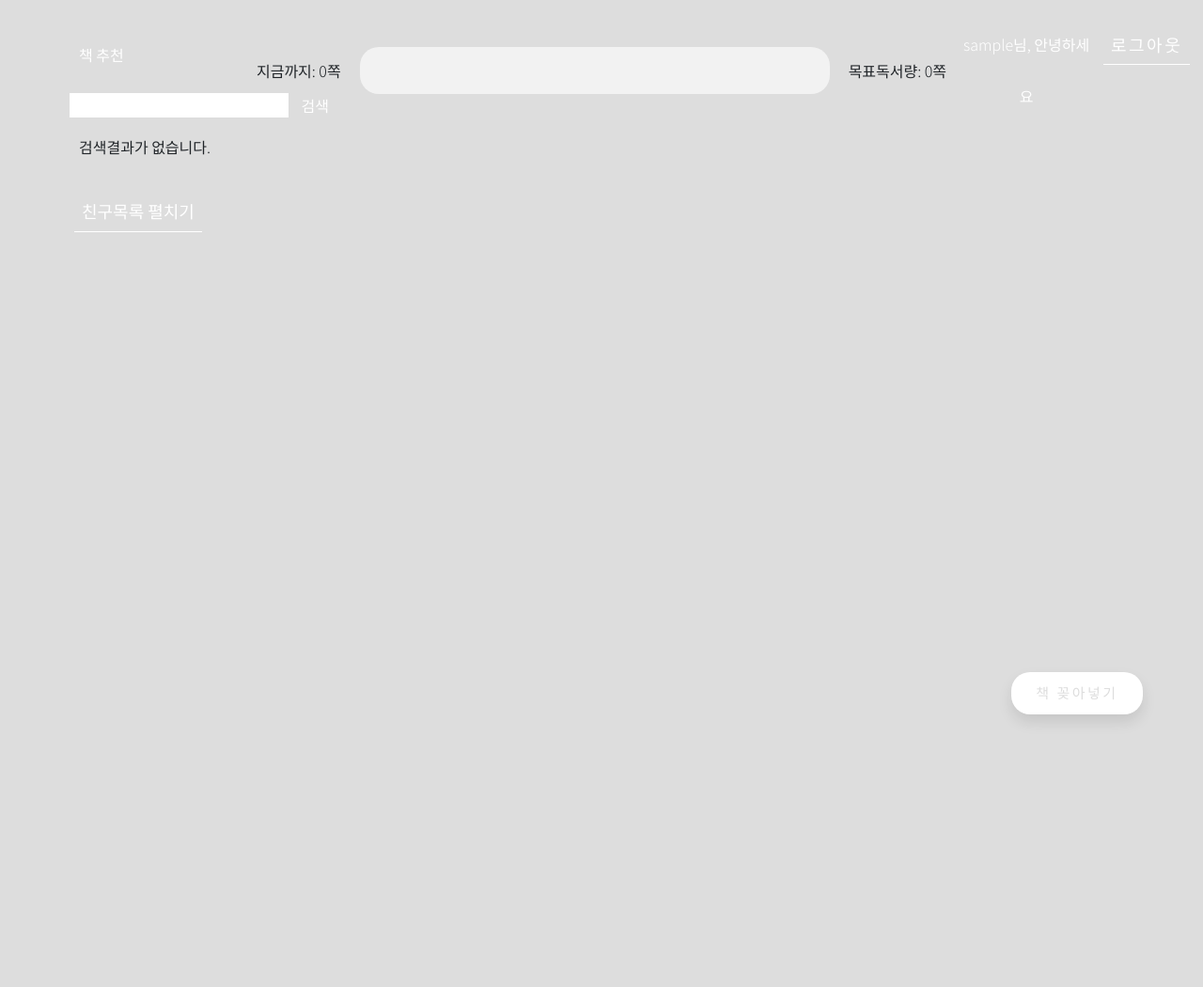
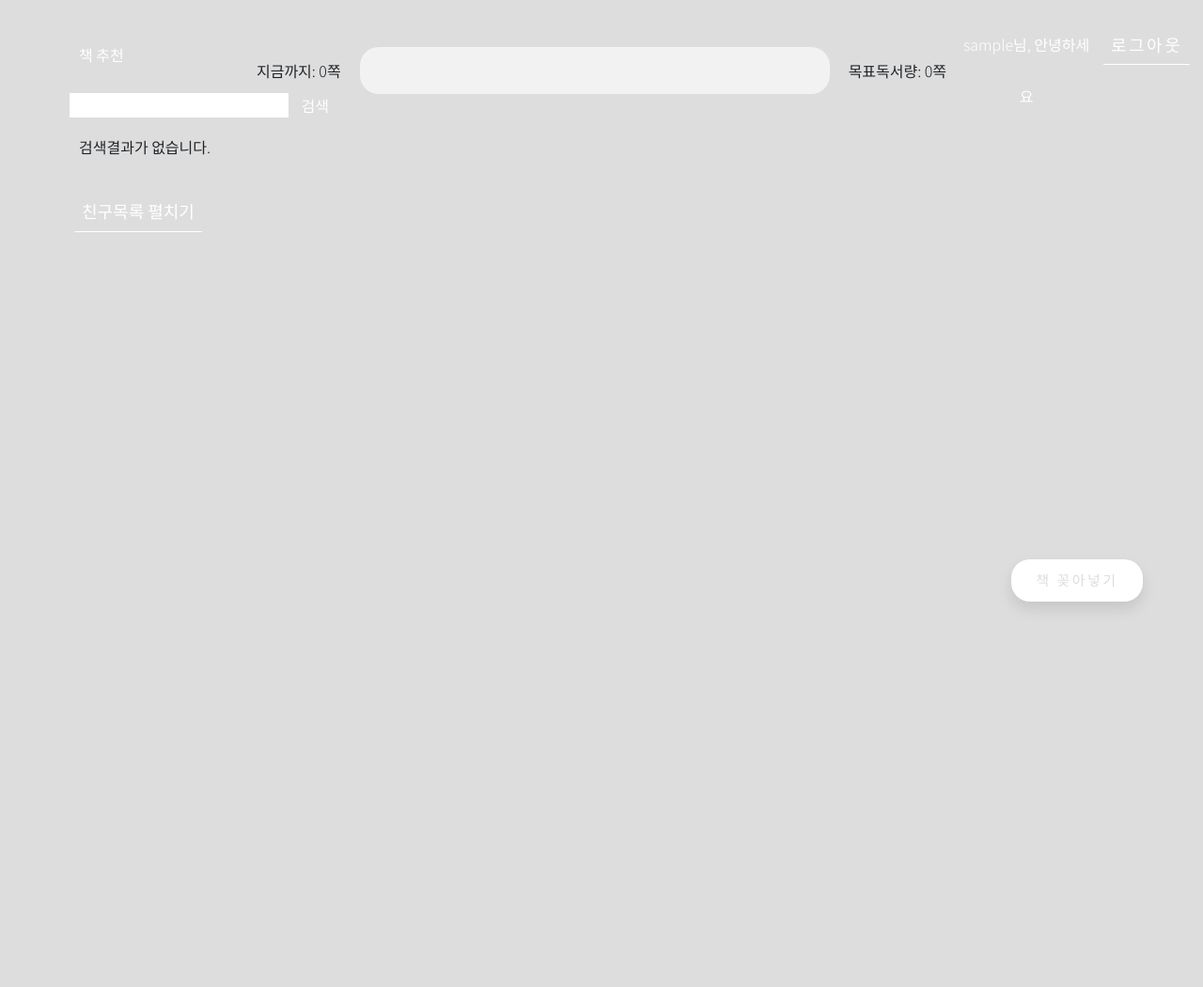
Before and after one commit to younjoo0614/snulionvalley, a Django app: page / in a window 1280 px wide. Shown: the whole page at 94% size. Run offline with Django 3.2, Linux system fonts and the light colour scheme; the visitor is signed in with stand-in values (Sample User, id 1); style sheets or scripts are compiled from the project's sources; some libraries are stand-ins or nearby versions; some web fonts are replaced.

Commit message:
Which version

```diff
--- a/booke/bookshelf/static/bookshelf/style.css
+++ b/booke/bookshelf/static/bookshelf/style.css
@@ -437,7 +437,7 @@ input.search_bt:hover {
 
 .newbook-btn {
   position: fixed;
-  bottom: 5%;
+  bottom: 20%;
   right: 5%;
   display: flex;
   align-items: center;
@@ -528,7 +528,7 @@ button.friendlist_btn {
 .shelf a:hover {
   text-decoration: none;
   color: white;
-  transform: translateY(-10px);
+  transform: translateY(-15px);
   box-shadow: 0px 10px 10px rgba(0, 0, 0, 0.1);
   transition: all 0.3s ease 0s; }
   .shelf a:hover .maxlength {
--- a/booke/bookshelf/static/bookshelf/style.scss
+++ b/booke/bookshelf/static/bookshelf/style.scss
@@ -306,7 +306,7 @@ input.search_bt:hover{
 
 .newbook-btn {
   position: fixed;
-  bottom: 5%;
+  bottom: 20%;
   right: 5%;
   display: flex;
   align-items: center;
@@ -404,7 +404,7 @@ button.friendlist_btn{
 .shelf a:hover{
   text-decoration: none;
   color: white;
-  transform: translateY(-10px);
+  transform: translateY(-15px);
   box-shadow: 0px 10px 10px rgba(0, 0, 0, 0.1);
   transition: all 0.3s ease 0s;
 
```
Also changed, not shown: 1 other file.
